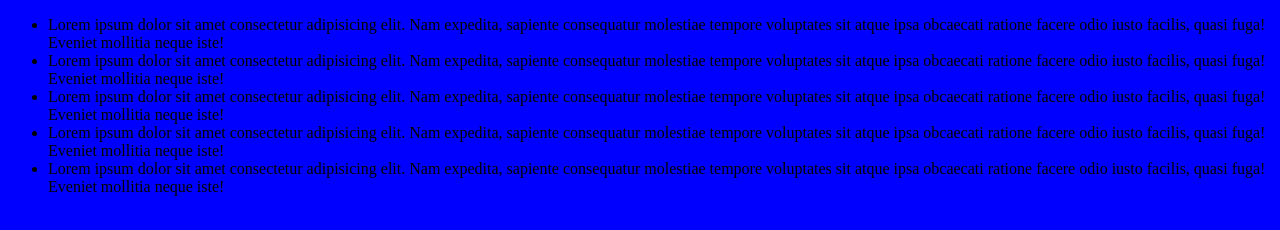
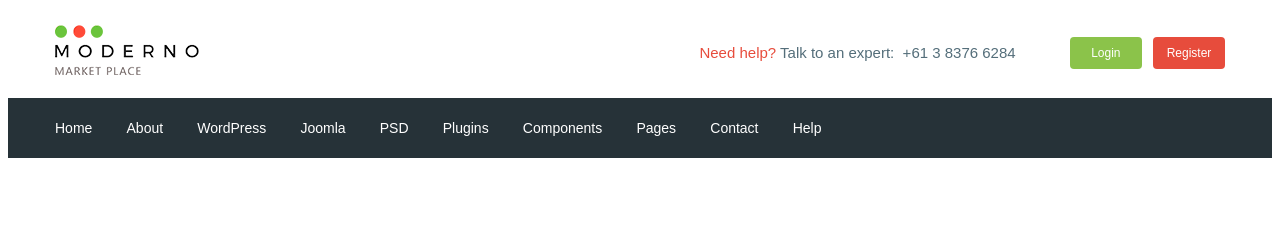
Before and after one commit to t1nzy/moderno, a website: page app/index.html in a window 1280 px wide. Drawn offline with nearby package versions, Linux system fonts and the light colour scheme; files that its build step writes are made by us from their sources.

Commit message:
added header

```diff
--- a/app/index.html
+++ b/app/index.html
@@ -1,22 +1,78 @@
 <!DOCTYPE html>
 <html lang="en">
-<head>
-    <meta charset="UTF-8">
-    <meta name="viewport" content="width=device-width, initial-scale=1.0">
+  <head>
+    <meta charset="UTF-8" />
+    <meta name="viewport" content="width=device-width, initial-scale=1.0" />
     <title>Document</title>
-    <link rel="stylesheet" href="css/style.min.css">
-</head>
-<body>
+    <link href="https://fonts.googleapis.com/css2?family=Roboto:wght@500;700&display=swap" rel="stylesheet">
+    <link rel="stylesheet" href="css/style.min.css" />
+  </head>
+  <body>
+    <header class="header">
+      <div class="header__top">
+        <div class="container">
+          <div class="header__top-inner">
+            <div class="header__logo">
+              <a href="#">
+                <img src="images/logo.png" alt="" />
+              </a>
+            </div>
+            <div class="header__text">
+              <a href="#"><span> Need help?</span> </a>
+              Talk to an expert:
+              <a class="header__phone" href="tel:61383766284"></a> +61 3 8376
+              6284
+            </div>
+            <div class="header__box">
+              <a class="basket" href="#"></a>
+              <a class="header__btn header__btn-login" href="#">Login</a>
+              <a class="header__btn header__btn-register" href="#">Register</a>
+            </div>
+          </div>
+        </div>
+      </div>
+      <div class="header__menu">
+        <div class="container">
+          <nav class="menu">
+            <ul class="menu__list">
+              <li>
+                <a href="#"> Home </a>
+              </li>
+              <li>
+                <a href="#"> About </a>
+              </li>
+              <li>
+                <a href="#"> WordPress </a>
+              </li>
+              <li>
+                <a href="#"> Joomla </a>
+              </li>
+              <li>
+                <a href="#"> PSD </a>
+              </li>
+              <li>
+                <a href="#"> Plugins </a>
+              </li>
+              <li>
+                <a href="#"> Components </a>
+              </li>
+              <li>
+                <a href="#"> Pages </a>
+              </li>
+              <li>
+                <a href="#"> Contact </a>
+              </li>
+              <li>
+                <a href="#"> Help </a>
+              </li>
+            </ul>
+          </nav>
+        </div>
+      </div>
+    </header>
 
-  <ul>
-      <li>Lorem ipsum dolor sit amet consectetur adipisicing elit. Nam expedita, sapiente consequatur molestiae tempore voluptates sit atque ipsa obcaecati ratione facere odio iusto facilis, quasi fuga! Eveniet mollitia neque iste!</li>
-      <li>Lorem ipsum dolor sit amet consectetur adipisicing elit. Nam expedita, sapiente consequatur molestiae tempore voluptates sit atque ipsa obcaecati ratione facere odio iusto facilis, quasi fuga! Eveniet mollitia neque iste!</li>
-      <li>Lorem ipsum dolor sit amet consectetur adipisicing elit. Nam expedita, sapiente consequatur molestiae tempore voluptates sit atque ipsa obcaecati ratione facere odio iusto facilis, quasi fuga! Eveniet mollitia neque iste!</li>
-      <li>Lorem ipsum dolor sit amet consectetur adipisicing elit. Nam expedita, sapiente consequatur molestiae tempore voluptates sit atque ipsa obcaecati ratione facere odio iusto facilis, quasi fuga! Eveniet mollitia neque iste!</li>
-      <li>Lorem ipsum dolor sit amet consectetur adipisicing elit. Nam expedita, sapiente consequatur molestiae tempore voluptates sit atque ipsa obcaecati ratione facere odio iusto facilis, quasi fuga! Eveniet mollitia neque iste!</li>
-  </ul>
-   <script src="https://ajax.googleapis.com/ajax/libs/jquery/3.5.1/jquery.min.js"></script>
+    <script src="https://ajax.googleapis.com/ajax/libs/jquery/3.5.1/jquery.min.js"></script>
     <script src="js/libs.min.js"></script>
     <script src="js/main.min.js"></script>
-</body>
+  </body>
 </html>
--- /dev/null
+++ b/app/scss/_fonts.scss
@@ -0,0 +1,7 @@
+@font-face {
+  font-family: 'Roboto-Regular', sans-serif;
+
+  src: url('../fonts/Roboto-Regular.woff2') format('woff2'),
+   url('../fonts/Roboto-Regular.woff') format('woff');
+   font-display: swap;
+}
--- /dev/null
+++ b/app/scss/_global.scss
@@ -0,0 +1,29 @@
+html{
+    box-sizing: border-box;
+}
+*,*::before,*::after{
+   box-sizing: inherit;
+}
+a{
+    display: inline-block;
+    text-decoration: none;
+    color: $text;
+}
+ul,
+li{
+    margin: 0;
+    padding: 0;
+    list-style: none;
+}
+body{
+font-family: 'Roboto-Regular',sans-serif;
+font-size: 15px;
+line-height: 24px;
+color:$text;
+font-weight: 400;
+}
+.container{
+    max-width: 1200px;
+    margin: 0 auto;
+    padding: 0 15px;
+}
--- /dev/null
+++ b/app/scss/_vars.scss
@@ -0,0 +1,4 @@
+$text:#546e7a;
+$red:#e74c3c;
+$green:#8bc34a;
+$bg:#263238;
--- a/app/scss/style.scss
+++ b/app/scss/style.scss
@@ -1,13 +1,54 @@
-html{
-    box-sizing: border-box;
+@import 'vars';
+@import 'global';
+@import 'fonts';
+
+
+.header__top-inner{
+    display: flex;
+    justify-content: space-between;
+    height: 90px;
+    align-items: center;
 }
-*,*::before,*::after{
-   box-sizing: inherit;
+.header__text{
+    margin-left: auto;
+    margin-right: 50px;
+    span{
+        color:$red;
+    }
 }
-body{
-    background-color: blue;
+.header__btn{
+padding: 4px;
+width: 72px;
+border-radius: 4px;
+text-align: center;
+color:#fff;
+font-size: 12px;
 }
-.box{
+.header__btn-login{
+    background-color: $green;
+}
+.header__btn-register{
+    margin-left: 7px;
+    background-color: $red;
+}
+.header__menu{
+    background-color: $bg;
+}
+.menu{
+    display: flex;
+    align-items: center;
+    height: 60px;
+}
+.menu__list{
 
-    display: grid;
+    li{
+        display: inline-block;
+        &+li{
+            margin-left: 30px;
+        }
+    }
+    a{
+        font-size: 14px;
+        color: #fff;
+    }
 }
--- a/gulpfile.js
+++ b/gulpfile.js
@@ -8,7 +8,7 @@
      cssmin = require('gulp-cssmin');
 
  gulp.task('sass', function(){
- return gulp.src('app/scss/style.scss')
+ return gulp.src('app/scss/**/*.scss')
 .pipe(sass({outputStyle:"compressed"}))
 .pipe(rename({suffix:'.min'}))
 .pipe(autoprefixer({
@@ -60,7 +60,7 @@ gulp.task('browser-sync',function(){
 });
 
  gulp.task('watch',function(){
-     gulp.watch('app/scss/style.scss',gulp.parallel('sass'))
+     gulp.watch('app/scss/**.*scss',gulp.parallel('sass'))
      gulp.watch('app/*.html',gulp.parallel('html'))
      gulp.watch('app/js/*.js',gulp.parallel('js'))
  });
```
Also changed, not shown: app/fonts/Roboto-Regular.woff (added), app/fonts/Roboto-Regular.woff2 (added), app/images/logo.png (added).
